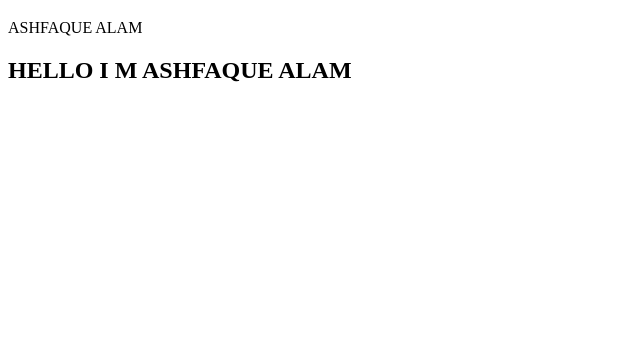
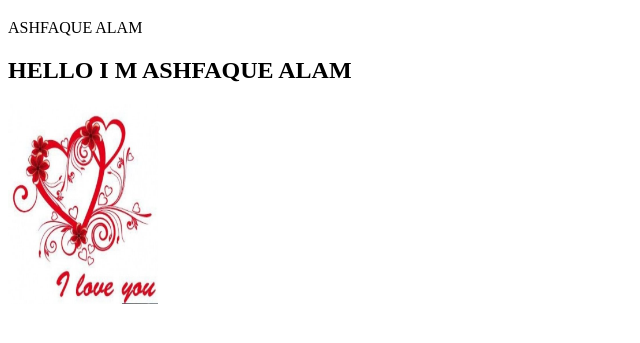
Before and after one commit to Ashfaque-A/programmer, a plain HTML site: page about.html in a window 1280 px wide. Shown: the part 61-404 px from the top of the page, without its empty margins (0-640 px from the left). Drawn offline with Linux system fonts and the light colour scheme.

Commit message:
add about.html

```diff
--- /dev/null
+++ b/about.css
@@ -0,0 +1,5 @@
+img{
+    height: 200px;
+    width: 150px;
+
+}
--- a/about.html
+++ b/about.html
@@ -5,10 +5,12 @@
     <meta http-equiv="X-UA-Compatible" content="IE=edge">
     <meta name="viewport" content="width=device-width, initial-scale=1.0">
     <title>about</title>
+    <link rel="stylesheet" href="about.css">
 </head>
 <body>
     <h1>HELLO WORLD</h1>
     <p>ASHFAQUE ALAM</p>
     <h2>HELLO I M ASHFAQUE ALAM</h2>
+    <img src="img/love.jpg" class="profile">
 </body>
 </html>
```
Also changed, not shown: img/love.jpg (added).
